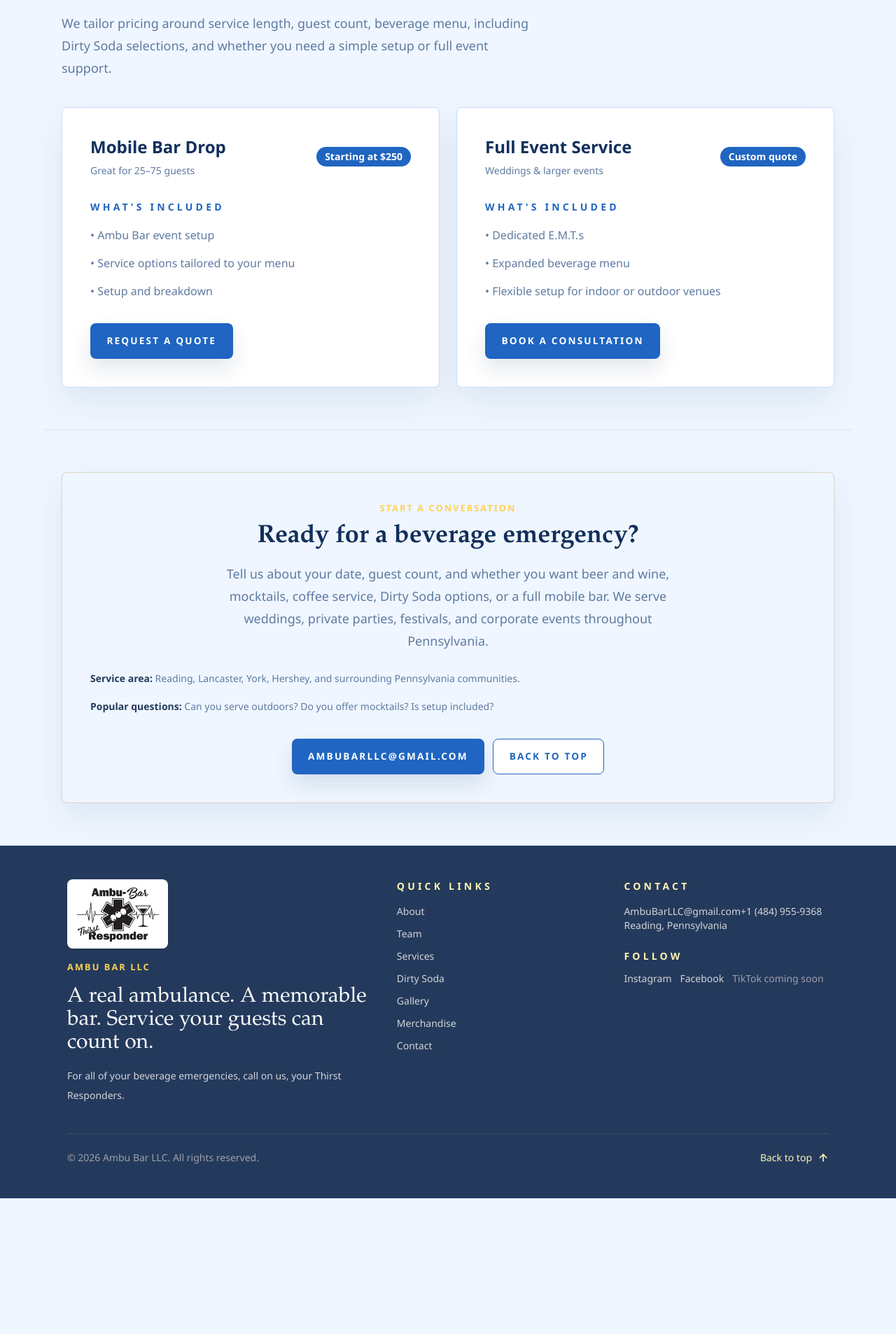
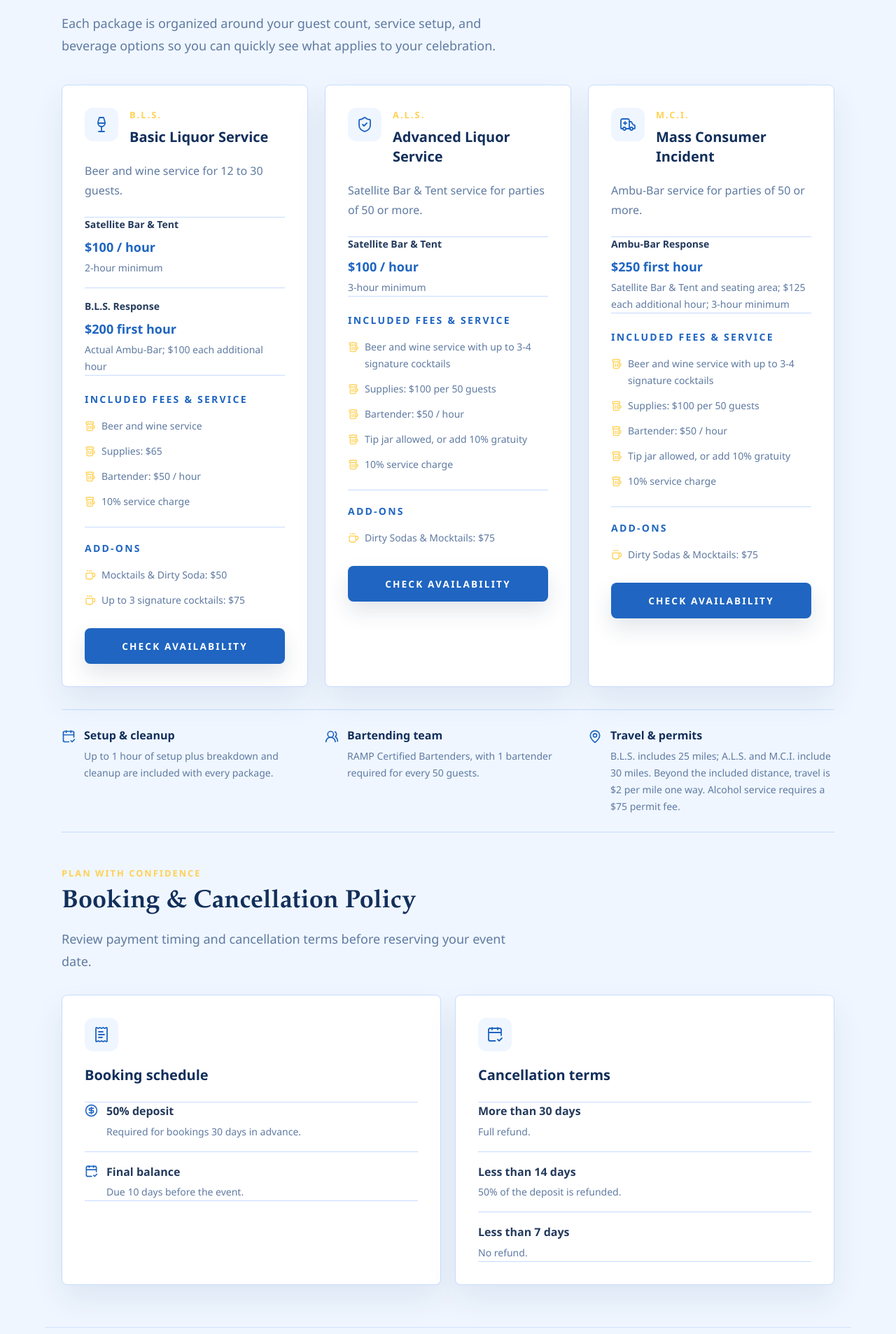
Before and after one commit to srakothu/ambubarwebsite, a Next.js app: page / in a window 1280 px wide. Shown: the part 7633-9540 px from the top of the page at 70% size. Before the commit the page ends 9346 px from the top, so only its background shows below. Built offline with nearby package versions, Linux system fonts and the light colour scheme.

Commit message:
Update pricing packages and booking policies

```diff
--- a/app/merchandise/page.tsx
+++ b/app/merchandise/page.tsx
@@ -73,6 +73,7 @@
               alt="Blue Ambu Bar Thirst Responder T-shirt"
               width={1125}
               height={1607}
+              loading="eager"
               sizes="(max-width: 1024px) 100vw, 42vw"
               className="aspect-4/5 h-full w-full object-cover"
             />
--- a/src/components/contact/contact-page.tsx
+++ b/src/components/contact/contact-page.tsx
@@ -8,6 +8,7 @@
 import {
   buildInquiryMailto,
   emptyInquiryValues,
+  type InquiryErrors,
   type InquiryValues,
   validateInquiry,
 } from "@/src/lib/inquiry";
@@ -24,7 +25,7 @@
 export function ContactPage() {
   const formRef = useRef<HTMLFormElement>(null);
   const [values, setValues] = useState<InquiryValues>(emptyInquiryValues);
-  const [errors, setErrors] = useState<Partial<Record<keyof InquiryValues, string>>>({});
+  const [errors, setErrors] = useState<InquiryErrors>({});
   const [status, setStatus] = useState<FormStatus>("idle");
   const [minimumEventDate] = useState(getToday);
 
--- a/src/components/contact/index.ts
+++ /dev/null
@@ -1 +0,0 @@
-export { ContactPage } from "./contact-page";
--- a/src/components/home/gallery-section.tsx
+++ b/src/components/home/gallery-section.tsx
@@ -13,7 +13,7 @@
 }
 
 interface GallerySectionProps {
-  items?: GalleryItem[];
+  items?: readonly GalleryItem[];
 }
 
 const defaultItems: GalleryItem[] = [
--- a/src/components/home/sections.tsx
+++ b/src/components/home/sections.tsx
@@ -5,9 +5,16 @@
 import {
   Ambulance,
   Beer,
+  CalendarCheck2,
+  CircleDollarSign,
   Coffee,
+  MapPin,
   PartyPopper,
+  ReceiptText,
+  ShieldCheck,
   TentTree,
+  UsersRound,
+  Wine,
   type LucideIcon,
 } from "lucide-react";
 
@@ -281,18 +288,112 @@
 export function PricingSection() {
   const plans = [
     {
-      name: "Mobile Bar Drop",
-      price: "Starting at $250",
-      note: "Great for 25–75 guests",
-      includes: ["Ambu Bar event setup", "Service options tailored to your menu", "Setup and breakdown"],
-      cta: "Request a Quote",
+      abbreviation: "B.L.S.",
+      name: "Basic Liquor Service",
+      summary: "Beer and wine service for 12 to 30 guests.",
+      Icon: Wine,
+      options: [
+        {
+          name: "Satellite Bar & Tent",
+          price: "$100 / hour",
+          detail: "2-hour minimum",
+        },
+        {
+          name: "B.L.S. Response",
+          price: "$200 first hour",
+          detail: "Actual Ambu-Bar; $100 each additional hour",
+        },
+      ],
+      includes: ["Beer and wine service", "Supplies: $65", "Bartender: $50 / hour", "10% service charge"],
+      addOns: ["Mocktails & Dirty Soda: $50", "Up to 3 signature cocktails: $75"],
     },
     {
-      name: "Full Event Service",
-      price: "Custom quote",
-      note: "Weddings & larger events",
-      includes: ["Dedicated E.M.T.s", "Expanded beverage menu", "Flexible setup for indoor or outdoor venues"],
-      cta: "Book a Consultation",
+      abbreviation: "A.L.S.",
+      name: "Advanced Liquor Service",
+      summary: "Satellite Bar & Tent service for parties of 50 or more.",
+      Icon: ShieldCheck,
+      options: [
+        {
+          name: "Satellite Bar & Tent",
+          price: "$100 / hour",
+          detail: "3-hour minimum",
+        },
+      ],
+      includes: [
+        "Beer and wine service with up to 3-4 signature cocktails",
+        "Supplies: $100 per 50 guests",
+        "Bartender: $50 / hour",
+        "Tip jar allowed, or add 10% gratuity",
+        "10% service charge",
+      ],
+      addOns: ["Dirty Sodas & Mocktails: $75"],
+    },
+    {
+      abbreviation: "M.C.I.",
+      name: "Mass Consumer Incident",
+      summary: "Ambu-Bar service for parties of 50 or more.",
+      Icon: Ambulance,
+      options: [
+        {
+          name: "Ambu-Bar Response",
+          price: "$250 first hour",
+          detail: "Satellite Bar & Tent and seating area; $125 each additional hour; 3-hour minimum",
+        },
+      ],
+      includes: [
+        "Beer and wine service with up to 3-4 signature cocktails",
+        "Supplies: $100 per 50 guests",
+        "Bartender: $50 / hour",
+        "Tip jar allowed, or add 10% gratuity",
+        "10% service charge",
+      ],
+      addOns: ["Dirty Sodas & Mocktails: $75"],
+    },
+  ];
+
+  const serviceDetails = [
+    {
+      Icon: CalendarCheck2,
+      label: "Setup & cleanup",
+      detail: "Up to 1 hour of setup plus breakdown and cleanup are included with every package.",
+    },
+    {
+      Icon: UsersRound,
+      label: "Bartending team",
+      detail: "RAMP Certified Bartenders, with 1 bartender required for every 50 guests.",
+    },
+    {
+      Icon: MapPin,
+      label: "Travel & permits",
+      detail: "B.L.S. includes 25 miles; A.L.S. and M.C.I. include 30 miles. Beyond the included distance, travel is $2 per mile one way. Alcohol service requires a $75 permit fee.",
+    },
+  ];
+
+  const bookingPolicies = [
+    {
+      Icon: CircleDollarSign,
+      title: "50% deposit",
+      detail: "Required for bookings 30 days in advance.",
+    },
+    {
+      Icon: CalendarCheck2,
+      title: "Final balance",
+      detail: "Due 10 days before the event.",
+    },
+  ];
+
+  const cancellationPolicies = [
+    {
+      threshold: "More than 30 days",
+      detail: "Full refund.",
+    },
+    {
+      threshold: "Less than 14 days",
+      detail: "50% of the deposit is refunded.",
+    },
+    {
+      threshold: "Less than 7 days",
+      detail: "No refund.",
     },
   ];
 
@@ -309,10 +410,10 @@
       <SectionHeading
         headingId="pricing-heading"
         eyebrow="Pricing"
-        title="Flexible packages built around your guest list and venue."
-        description="We tailor pricing around service length, guest count, beverage menu, including Dirty Soda selections, and whether you need a simple setup or full event support."
+        title="Choose the response level that fits your event."
+        description="Each package is organized around your guest count, service setup, and beverage options so you can quickly see what applies to your celebration."
       />
-      <div className="mt-8 grid gap-5 sm:mt-10 sm:gap-6 lg:grid-cols-2">
+      <div className="mt-8 grid gap-5 sm:mt-10 sm:gap-6 xl:grid-cols-3">
         {plans.map((plan, index) => (
           <motion.article
             key={plan.name}
@@ -320,33 +421,122 @@
             whileInView={{ opacity: 1, y: 0 }}
             viewport={{ once: true, amount: 0.2 }}
             transition={{ duration: 0.4, delay: index * 0.05, ease: "easeOut" }}
-            className="brand-card p-6 sm:p-8 lg:p-10"
+            className="brand-card flex h-full flex-col p-6 sm:p-8"
           >
-            <div className="flex flex-col items-start gap-4 sm:flex-row sm:items-center sm:justify-between">
+            <div className="flex items-start gap-4">
+              <div className="flex h-12 w-12 shrink-0 items-center justify-center rounded-lg bg-brand-surface text-brand-blue">
+                <plan.Icon aria-hidden="true" size={24} strokeWidth={1.8} />
+              </div>
               <div>
-                <h3 className="text-2xl font-semibold text-brand-black">{plan.name}</h3>
-                <p className="mt-2 text-sm text-brand-text-muted">{plan.note}</p>
+                <p className="brand-subtitle">{plan.abbreviation}</p>
+                <h3 className="mt-2 text-xl font-semibold text-brand-black">{plan.name}</h3>
               </div>
-              <span className="rounded-full bg-brand-blue text-white px-3 py-1 text-sm font-semibold">
-                {plan.price}
-              </span>
             </div>
-            <div className="mt-8">
-              <p className="text-sm font-semibold uppercase tracking-[0.3em] text-brand-blue">
-                What&apos;s included
+            <p className="mt-5 text-base leading-7 text-brand-text-muted">{plan.summary}</p>
+
+            <dl className="mt-6 divide-y divide-brand-border border-y border-brand-border">
+              {plan.options.map((option) => (
+                <div key={option.name} className="py-4 first:pt-0 last:pb-0">
+                  <dt className="text-sm font-semibold text-brand-charcoal">{option.name}</dt>
+                  <dd className="mt-2 text-lg font-semibold text-brand-blue">{option.price}</dd>
+                  <p className="mt-1 text-sm leading-6 text-brand-text-muted">{option.detail}</p>
+                </div>
+              ))}
+            </dl>
+
+            <div className="mt-6">
+              <p className="text-sm font-semibold uppercase tracking-[0.16em] text-brand-blue">
+                Included fees & service
               </p>
-              <ul className="mt-4 space-y-3 text-base leading-7 text-brand-text-muted">
+              <ul className="mt-4 space-y-3 text-sm leading-6 text-brand-text-muted">
                 {plan.includes.map((item) => (
-                  <li key={item}>• {item}</li>
+                  <li key={item} className="flex gap-2">
+                    <Beer aria-hidden="true" size={16} className="mt-1 shrink-0 text-brand-gold" />
+                    <span>{item}</span>
+                  </li>
                 ))}
               </ul>
             </div>
-            <Link href="/contact" className="brand-button mt-8">
-              {plan.cta}
+
+            <div className="mt-6 border-t border-brand-border pt-5">
+              <p className="text-sm font-semibold uppercase tracking-[0.16em] text-brand-blue">Add-ons</p>
+              <ul className="mt-4 space-y-3 text-sm leading-6 text-brand-text-muted">
+                {plan.addOns.map((item) => (
+                  <li key={item} className="flex gap-2">
+                    <Coffee aria-hidden="true" size={16} className="mt-1 shrink-0 text-brand-gold" />
+                    <span>{item}</span>
+                  </li>
+                ))}
+              </ul>
+            </div>
+            <Link href="/contact" className="brand-button mt-7 w-full">
+              Check availability
             </Link>
           </motion.article>
         ))}
       </div>
+
+      <div className="mt-6 grid gap-4 border-y border-brand-border py-6 sm:mt-8 sm:grid-cols-3 sm:gap-6">
+        {serviceDetails.map(({ Icon, label, detail }) => (
+          <div key={label} className="flex items-start gap-3">
+            <Icon aria-hidden="true" size={20} className="mt-1 shrink-0 text-brand-blue" />
+            <div>
+              <h3 className="font-semibold text-brand-black">{label}</h3>
+              <p className="mt-1 text-sm leading-6 text-brand-text-muted">{detail}</p>
+            </div>
+          </div>
+        ))}
+      </div>
+
+      <motion.section
+        aria-labelledby="booking-policy-heading"
+        initial={{ opacity: 0, y: 16 }}
+        whileInView={{ opacity: 1, y: 0 }}
+        viewport={{ once: true, amount: 0.2 }}
+        transition={{ duration: 0.4, ease: "easeOut" }}
+        className="mt-10 sm:mt-12"
+      >
+        <SectionHeading
+          headingId="booking-policy-heading"
+          eyebrow="Plan with confidence"
+          title="Booking & Cancellation Policy"
+          description="Review payment timing and cancellation terms before reserving your event date."
+        />
+        <div className="mt-8 grid gap-5 lg:grid-cols-2">
+          <article className="brand-card p-6 sm:p-8">
+            <div className="flex h-12 w-12 items-center justify-center rounded-lg bg-brand-surface text-brand-blue">
+              <ReceiptText aria-hidden="true" size={24} strokeWidth={1.8} />
+            </div>
+            <h3 className="mt-5 text-xl font-semibold text-brand-black">Booking schedule</h3>
+            <dl className="mt-6 divide-y divide-brand-border border-y border-brand-border">
+              {bookingPolicies.map(({ Icon, title, detail }) => (
+                <div key={title} className="flex gap-3 py-4 first:pt-0 last:pb-0">
+                  <Icon aria-hidden="true" size={19} className="mt-0.5 shrink-0 text-brand-blue" />
+                  <div>
+                    <dt className="font-semibold text-brand-charcoal">{title}</dt>
+                    <dd className="mt-1 text-sm leading-6 text-brand-text-muted">{detail}</dd>
+                  </div>
+                </div>
+              ))}
+            </dl>
+          </article>
+
+          <article className="brand-card p-6 sm:p-8">
+            <div className="flex h-12 w-12 items-center justify-center rounded-lg bg-brand-surface text-brand-blue">
+              <CalendarCheck2 aria-hidden="true" size={24} strokeWidth={1.8} />
+            </div>
+            <h3 className="mt-5 text-xl font-semibold text-brand-black">Cancellation terms</h3>
+            <dl className="mt-6 divide-y divide-brand-border border-y border-brand-border">
+              {cancellationPolicies.map((policy) => (
+                <div key={policy.threshold} className="py-4 first:pt-0 last:pb-0">
+                  <dt className="font-semibold text-brand-charcoal">{policy.threshold}</dt>
+                  <dd className="mt-1 text-sm leading-6 text-brand-text-muted">{policy.detail}</dd>
+                </div>
+              ))}
+            </dl>
+          </article>
+        </div>
+      </motion.section>
     </motion.section>
   );
 }
--- a/src/components/index.ts
+++ /dev/null
@@ -1,3 +0,0 @@
-// Barrel export for all reusable components.
-export * from "./home";
-export * from "./layout";
--- a/src/lib/index.ts
+++ /dev/null
@@ -1 +0,0 @@
-export * from "./inquiry";
--- a/src/styles/tokens.css
+++ b/src/styles/tokens.css
@@ -3,6 +3,7 @@
   --brand-blue: #1f65c1;
   --brand-blue-dark: #143f86;
   --brand-charcoal: #243a5c;
+  --brand-black: #122f5b;
   --brand-white: #ffffff;
   --brand-gold: #ffd154;
   --brand-gold-soft: #fff4b3;
```
Also changed, not shown: app/globals.css (+22 -10 lines).
